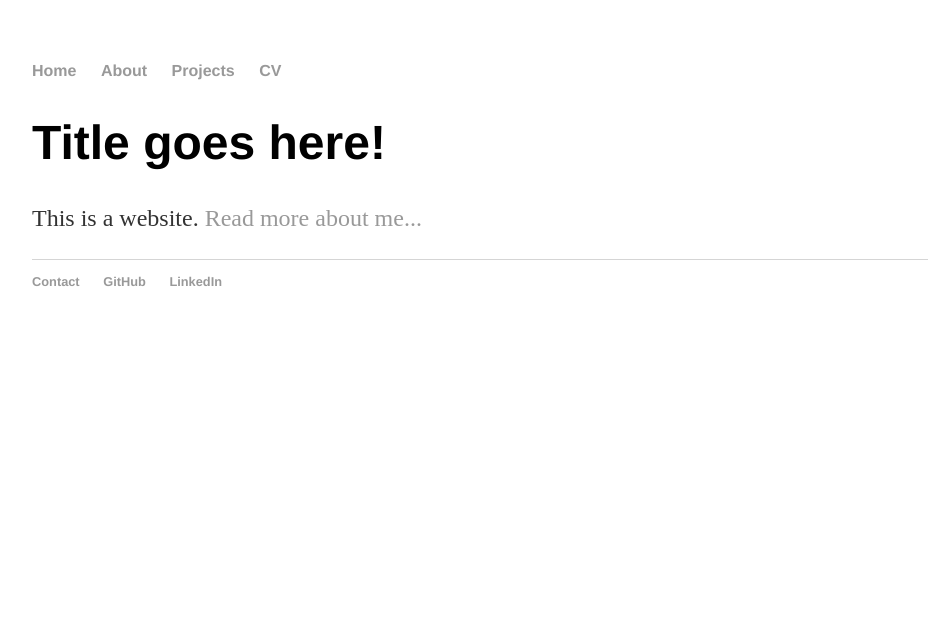
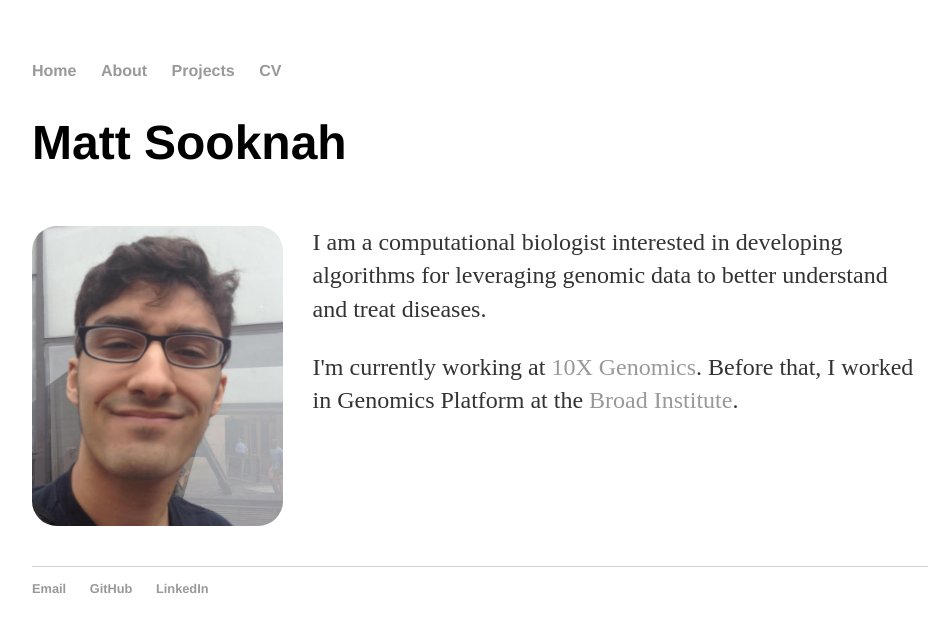
Before and after one commit to mattsooknah/mattsooknah.github.io, a Jekyll site: the page built from index.html, in a window 1280 px wide. Shown: the top 632 px of the page, without its empty margins (160-1103 px from the left). Built offline with Jekyll 4.4.1, drawn with Linux system fonts in a browser that asks for light colours.

Commit message:
add frontpage, projects and cv

```diff
--- a/_layouts/default.html
+++ b/_layouts/default.html
@@ -12,7 +12,7 @@
         <li><a href="/">Home</a></li>
         <li><a href="/about">About</a></li>
         <li><a href="/projects">Projects</a></li>
-        <li><a href="/cv">CV</a></li>
+        <li><a href="/assets/cv.pdf">CV</a></li>
       </ul>
     </nav>
 
@@ -22,7 +22,7 @@
 
     <footer>
       <ul>
-        <li><a href="mailto:mattsooknah@gmail.com">Contact</a></li>
+        <li><a href="mailto:mattsooknah@gmail.com">Email</a></li>
         <li><a href="https://github.com/mattsooknah">GitHub</a></li>
         <li><a href="https://www.linkedin.com/in/mattsooknah">LinkedIn</a></li>
       </ul>
--- a/about/index.html
+++ b/about/index.html
@@ -5,9 +5,5 @@ title: About Me
 
 <div class="about">
 	<h1>{{ page.title }}</h1>
-	<p>You can optionally insert a brief bio here. You went to this school, you studied that, you now work in this field with research interests in that subject. At your previous position at this place, you worked on this or that. You can list some of your significant accomplishments, awards, or recognition here as well. You live in this city with these animals and people. In your free time you like X, Y, and Z.</p>
-
-	<ul class="contacts">
-		<li><a href="#">Another site you want to link to</a></li>
-		</ul>
+	<p>TODO</p>
 </div>
--- a/css/main.css
+++ b/css/main.css
@@ -14,12 +14,13 @@ h4 { font-size: 1.9em; }
 nav ul, footer ul { font-size: 1em; font-family: 'Helvetica', 'Arial', 'Sans-Serif'; padding: 0px; list-style: none; font-weight: bold; }
 nav ul li, footer ul li { display: inline; margin-right: 20px; }
 
-footer { border-top: 1px solid #d5d5d5; font-size: .8em; }
+footer { margin-top: 20px; border-top: 1px solid #d5d5d5; font-size: .8em; }
 
 /* Projects */
 /* TODO */
 
 /* CV */
+
 .cv { margin: 0px 0px 60px; }
 .cv h1 { font-size: 3em; }
 .cv h2 { font-size: 2em; }
@@ -30,3 +31,16 @@ footer { border-top: 1px solid #d5d5d5; font-size: .8em; }
 /* Blog */
 ul.posts { margin: 20px auto 40px; font-size: 1.5em; }
 ul.posts li { list-style: none; }
+
+/* Image stuff */
+.img-circle {
+    border-radius: 50%;
+}
+
+.img-rounded {
+   border-radius: 25px;
+}
+
+.clearfix {
+    overflow: auto;
+}
--- a/index.html
+++ b/index.html
@@ -4,6 +4,21 @@ title: Matt Sooknah
 ---
 
 <div class="blurb">
-	<h1>Title goes here!</h1>
-	<p>This is a website. <a href="/about">Read more about me...</a></p>
+	<h1>Matt Sooknah</h1>
+	<div class="clearfix">
+		<p>
+			<img src="assets/pic.jpeg" alt="Matt Sooknah" style="float:left;height:300px;margin: 0 30px 20px 0;" class="img-rounded">
+		</p>
+
+		<p>
+			I am a computational biologist interested in developing algorithms for leveraging genomic data to better understand and treat diseases.
+			<!--<a href="/about">Read more about me...</a>-->
+		</p>
+
+		<p>
+			I'm currently working at <a href="http://www.10xgenomics.com">10X Genomics</a>.
+			Before that, I worked in Genomics Platform at the <a href"http://www.broadinstitute.org"> Broad Institute</a>.
+		</p>
+
+	</div>
 </div>
--- a/projects/index.html
+++ b/projects/index.html
@@ -8,6 +8,6 @@ title: Projects
 	<p>These are some of the projects I've worked on.</p>
 
 	<ul class="projects">
-	  <li> <a href="example" title="Example">Example</a></li>
+	  <li> <a href="broad" title="Broad Institute">Broad Institute</a></li>
 	</ul>
 </div>
```
Also changed, not shown: cv/index.html (deleted, +0 -20 lines), projects/broad.md (added, +26 -0 lines), projects/example.md (deleted, +0 -7 lines), assets/pic.jpeg (added), 1 other file.
